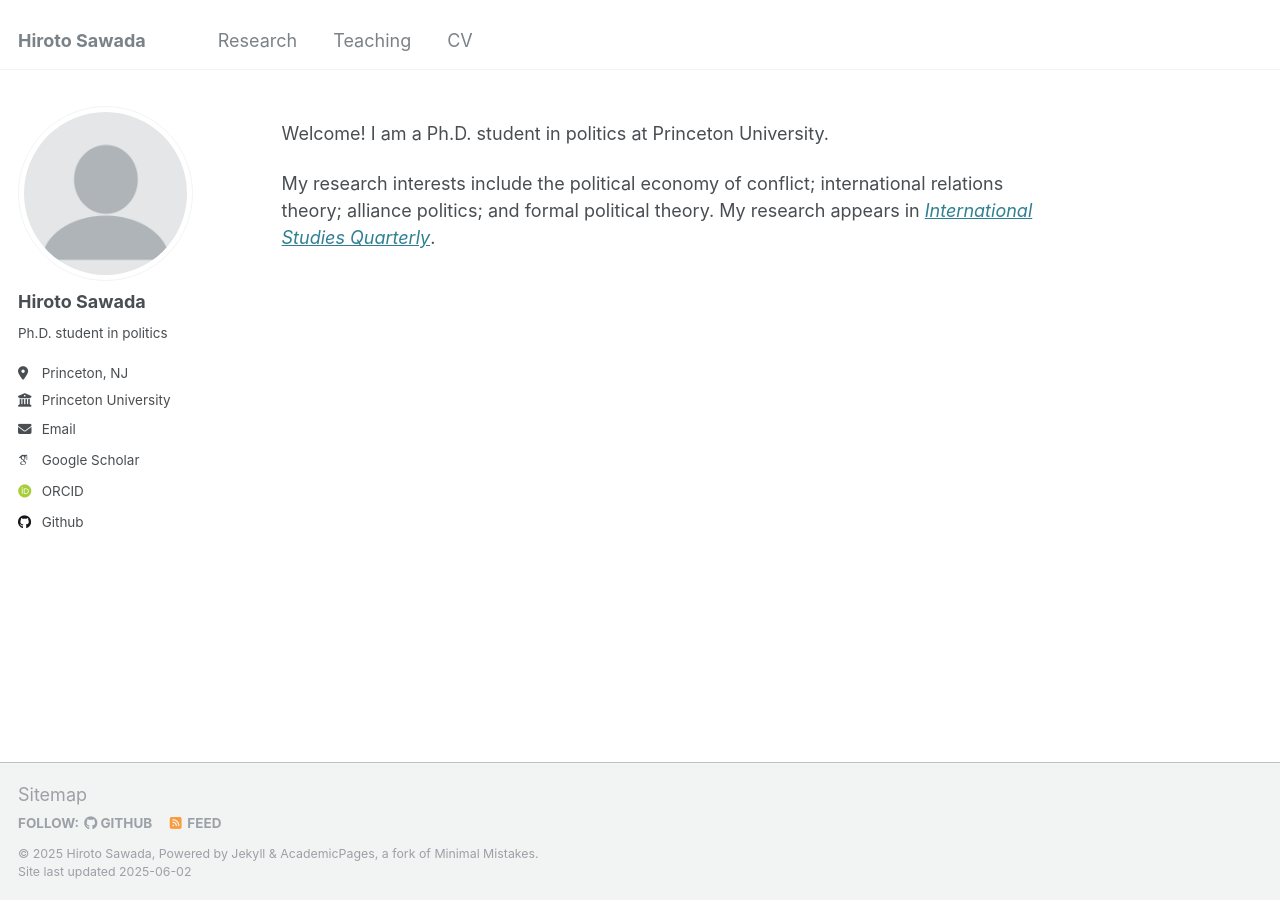
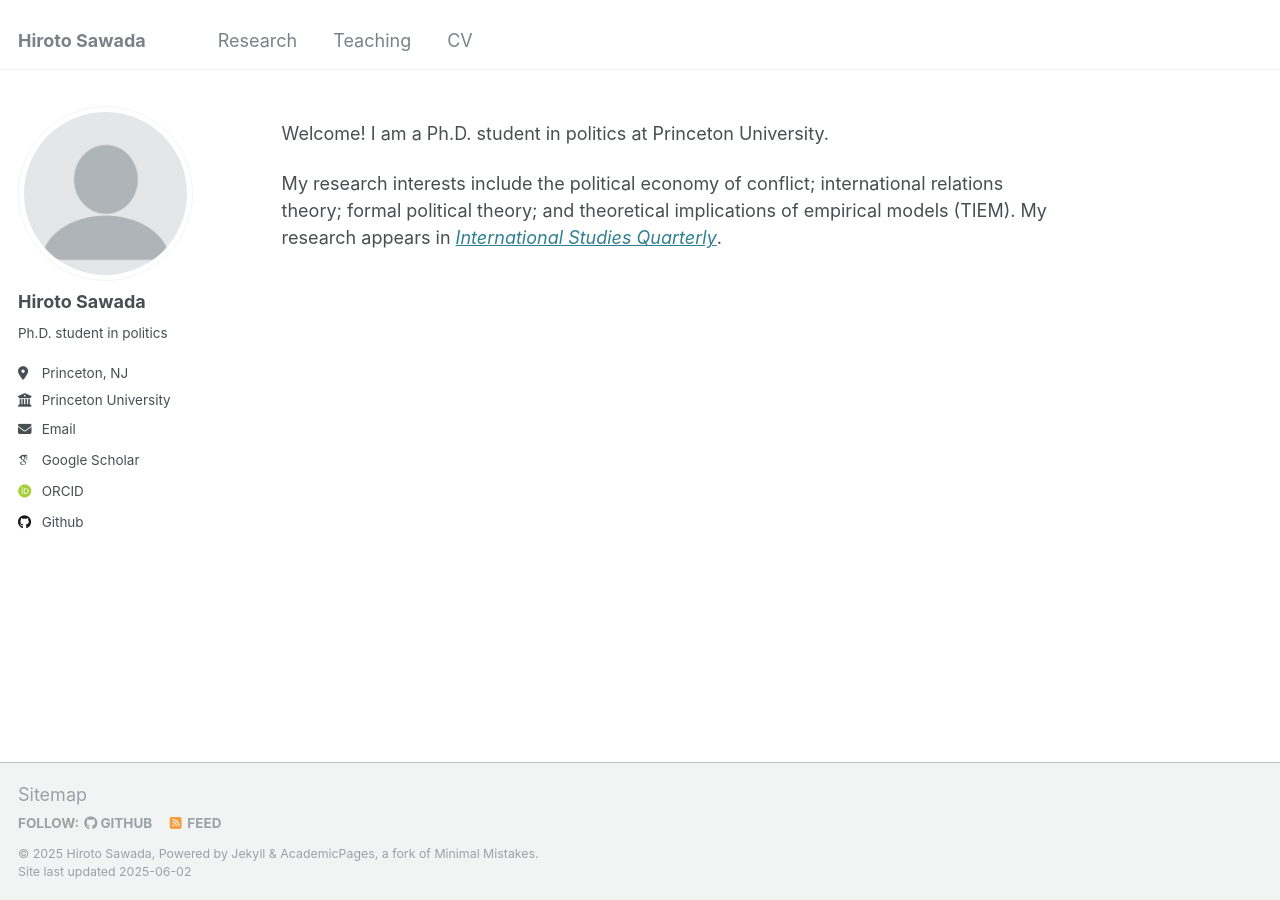
Before and after one commit to hiroto-sawada/hiroto-sawada.github.io, a Jekyll site: the page built from _pages/about.md, in a window 1280 px wide. Built offline with Jekyll 4.4.1, drawn with Linux system fonts in a browser that asks for light colours; some web fonts are replaced.

Commit message:
Update about.md

```diff
--- a/_pages/about.md
+++ b/_pages/about.md
@@ -9,5 +9,5 @@ redirect_from:
 
 Welcome! I am a Ph.D. student in politics at Princeton University.
 
-My research interests include the political economy of conflict; international relations theory; alliance politics; and formal political theory.
+My research interests include the political economy of conflict; international relations theory; formal political theory; and theoretical implications of empirical models (TIEM).
 My research appears in [_International Studies Quarterly_](https://doi.org/10.1093/isq/sqae023).
```
